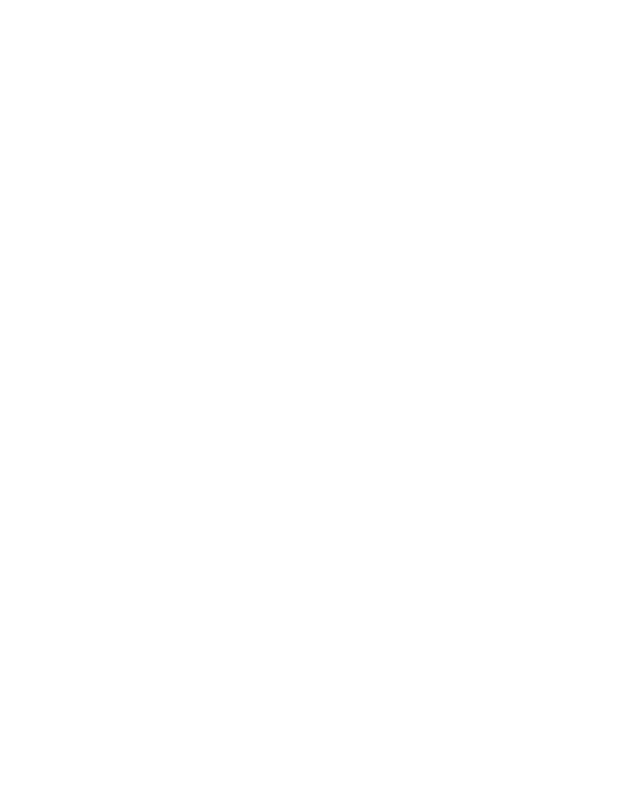
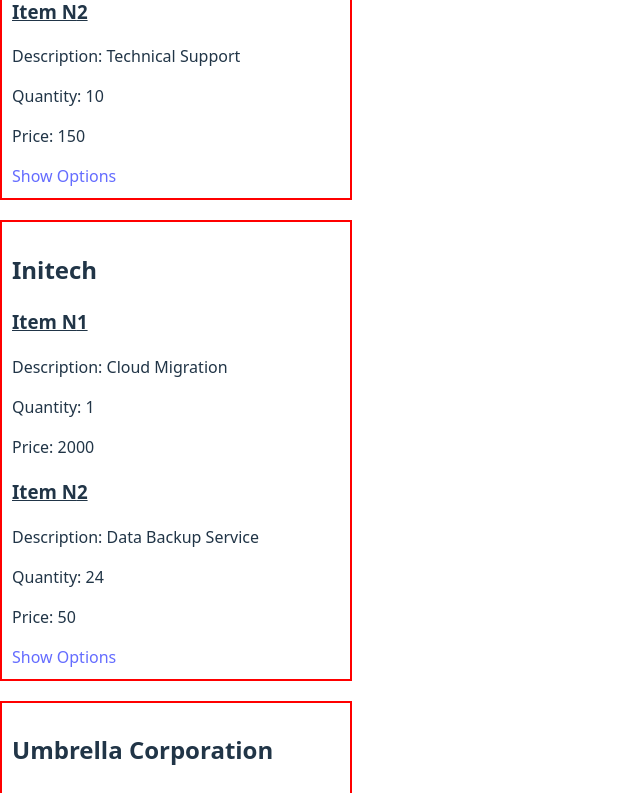
Before and after one commit to Tailung1/INVOICE-APP, a React (Vite) app: page /invoices in a window 1280 px wide. Shown: the part 1220-2013 px from the top of the page, without its empty margins (0-640 px from the left). Before the commit the page ends 800 px from the top, so only its background shows below. Built offline with nearby package versions, Linux system fonts and the light colour scheme.

Commit message:
added edit functional

```diff
--- /dev/null
+++ b/src/contexts/InvoiceContext.tsx
@@ -0,0 +1,34 @@
+import { ReactNode, createContext, useContext, useState } from "react";
+import data from "../data/invoices.json";
+
+interface IInvoiceContext {
+  invoices: TInvoices;
+  setInvoices: React.Dispatch<React.SetStateAction<TInvoices>>;
+}
+
+const InvoiceContext = createContext<IInvoiceContext>({
+  invoices: [],
+  setInvoices: () => {},
+});
+
+export default function InvoiceProvider({
+  children,
+}: {
+  children: ReactNode;
+}) {
+  const [invoices, setInvoices] = useState<TInvoices>(data);
+  return (
+    <InvoiceContext.Provider value={{ invoices, setInvoices }}>
+      {children}
+    </InvoiceContext.Provider>
+  );
+}
+
+export const useInvoice = () => {
+  const context = useContext(InvoiceContext);
+  if (!context) {
+    throw new Error("useInvoice must be within an InvoiceProvider");
+  } else {
+    return context;
+  }
+};
--- /dev/null
+++ b/src/costumHooks/useGetInvoice.ts
@@ -0,0 +1,9 @@
+import { useParams } from "react-router-dom";
+import { useInvoice } from "../contexts/InvoiceContext";
+
+export default function useGetInvoice() {
+  const { invoices } = useInvoice();
+  const { id } = useParams();
+  const invoice = invoices.find((invoice) => invoice.id === Number(id));
+  return invoice
+}
--- /dev/null
+++ b/src/data/invoices.json
@@ -0,0 +1,58 @@
+[
+  {
+    "id": 1,
+    "client": "Acme Corporation",
+    "items": [
+      {
+        "description": "Website Development",
+        "quantity": 1,
+        "price": 3000
+      },
+      { "description": "Monthly Maintenance", "quantity": 6, "price": 200 }
+    ]
+  },
+  {
+    "id": 2,
+    "client": "Globex Corporation",
+    "items": [
+      {
+        "description": "Mobile App Development",
+        "quantity": 1,
+        "price": 5000
+      },
+      { "description": "Server Hosting", "quantity": 12, "price": 100 }
+    ]
+  },
+  {
+    "id": 3,
+    "client": "Soylent Corp",
+    "items": [
+      {
+        "description": "Custom Software Development",
+        "quantity": 1,
+        "price": 8000
+      },
+      { "description": "Technical Support", "quantity": 10, "price": 150 }
+    ]
+  },
+  {
+    "id": 4,
+    "client": "Initech",
+    "items": [
+      { "description": "Cloud Migration", "quantity": 1, "price": 2000 },
+      { "description": "Data Backup Service", "quantity": 24, "price": 50 }
+    ]
+  },
+  {
+    "id": 5,
+    "client": "Umbrella Corporation",
+    "items": [
+      {
+        "description": "Network Security Setup",
+        "quantity": 1,
+        "price": 2500
+      },
+      { "description": "Monthly Monitoring", "quantity": 6, "price": 300 }
+    ]
+  }
+]
--- /dev/null
+++ b/src/pages/Invoice.tsx
@@ -0,0 +1,32 @@
+import { Link } from "react-router-dom";
+import useGetInvoice from "../costumHooks/useGetInvoice";
+
+
+
+export default function Invoice() {
+  const invoice = useGetInvoice();
+
+
+
+
+
+  return (
+    <div key={invoice?.id}>
+      <h2>{invoice?.client}</h2>
+      {invoice?.items.map((item, index) => {
+        return (
+          <div key={item.description}>
+            <h3 style={{ textDecoration: "underline" }}>
+              Item N{index + 1}
+            </h3>
+            <p>Description: {item.description}</p>
+            <p>Quantity: {item.quantity}</p>
+            <p>Price: {item.price}</p>
+          </div>
+        );
+      })}
+      <Link to={`/invoices/${invoice?.id}/edit`}>Edit</Link>
+
+    </div>
+  );
+}
--- /dev/null
+++ b/src/pages/InvoiceEdit.tsx
@@ -0,0 +1,44 @@
+import { useRef } from "react";
+import { useInvoice } from "../contexts/InvoiceContext";
+import useGetInvoice from "../costumHooks/useGetInvoice";
+import { useNavigate } from "react-router-dom";
+
+export default function InvoiceEdit() {
+  const { setInvoices } = useInvoice();
+  const invoice = useGetInvoice();
+  const clientInput = useRef<HTMLInputElement>(null);
+  const navigate = useNavigate();
+
+  const handleEdit = () => {
+    event?.preventDefault();
+    if (clientInput) {
+      setInvoices((prevInvoices) =>
+        prevInvoices.map((invoiceObj) =>
+          invoiceObj.id === invoice?.id
+            ? { ...invoiceObj, client: clientInput.current.value }
+            : invoiceObj
+        )
+      );
+      navigate("/invoices");
+    }
+  };
+  return (
+    <form onSubmit={handleEdit}>
+      <input
+        type="text"
+        defaultValue={invoice?.client}
+        ref={clientInput}
+      />
+      {invoice?.items.map((item) => {
+        return (
+          <div key={item.description}>
+            <input type="text" defaultValue={item.description} readOnly />
+            <input type="number" defaultValue={item.quantity} readOnly />
+            <input type="number" defaultValue={item.price} readOnly />
+          </div>
+        );
+      })}
+      <button type="submit">Save Edit</button>
+    </form>
+  );
+}
--- a/src/pages/Invoices.tsx
+++ b/src/pages/Invoices.tsx
@@ -1,7 +1,38 @@
-import React from 'react'
-
+import { useInvoice } from "../contexts/InvoiceContext";
+import { Link } from "react-router-dom";
 export default function Invoices() {
+  const { invoices } = useInvoice();
   return (
-    <div>Invoices</div>
-  )
+    <div
+      style={{
+        display: "flex",
+        flexDirection: "column",
+        gap: "20px",
+      }}
+    >
+      {invoices.map((invoice) => {
+        return (
+          <div
+            key={invoice.id}
+            style={{ border: "2px solid red", padding: "10px" }}
+          >
+            <h2>{invoice.client}</h2>
+            {invoice.items.map((item, index) => {
+              return (
+                <div key={item.description}>
+                  <h3 style={{ textDecoration: "underline" }}>
+                    Item N{index + 1}
+                  </h3>
+                  <p>Description: {item.description}</p>
+                  <p>Quantity: {item.quantity}</p>
+                  <p>Price: {item.price}</p>
+                </div>
+              );
+            })}
+            <Link to={`/invoices/${invoice.id}`}>Show Options</Link>
+          </div>
+        );
+      })}
+    </div>
+  );
 }
--- a/tsconfig.app.json
+++ b/tsconfig.app.json
@@ -1,6 +1,5 @@
 {
   "compilerOptions": {
-    "tsBuildInfoFile": "./node_modules/.tmp/tsconfig.app.tsbuildinfo",
     "target": "ES2020",
     "useDefineForClassFields": true,
     "lib": ["ES2020", "DOM", "DOM.Iterable"],
@@ -20,7 +19,7 @@
     "noUnusedLocals": true,
     "noUnusedParameters": true,
     "noFallthroughCasesInSwitch": true,
-    "noUncheckedSideEffectImports": true
+    "": true
   },
   "include": ["src"]
 }
--- a/tsconfig.node.json
+++ b/tsconfig.node.json
@@ -1,6 +1,6 @@
 {
   "compilerOptions": {
-    "tsBuildInfoFile": "./node_modules/.tmp/tsconfig.node.tsbuildinfo",
+    "": "./node_modules/.tmp/tsconfig.node.tsbuildinfo",
     "target": "ES2022",
     "lib": ["ES2023"],
     "module": "ESNext",
@@ -18,7 +18,7 @@
     "noUnusedLocals": true,
     "noUnusedParameters": true,
     "noFallthroughCasesInSwitch": true,
-    "noUncheckedSideEffectImports": true
+
   },
   "include": ["vite.config.ts"]
 }
```
Also changed, not shown: src/main.tsx (+21 -6 lines), src/types.d.ts (added, +15 -0 lines).
